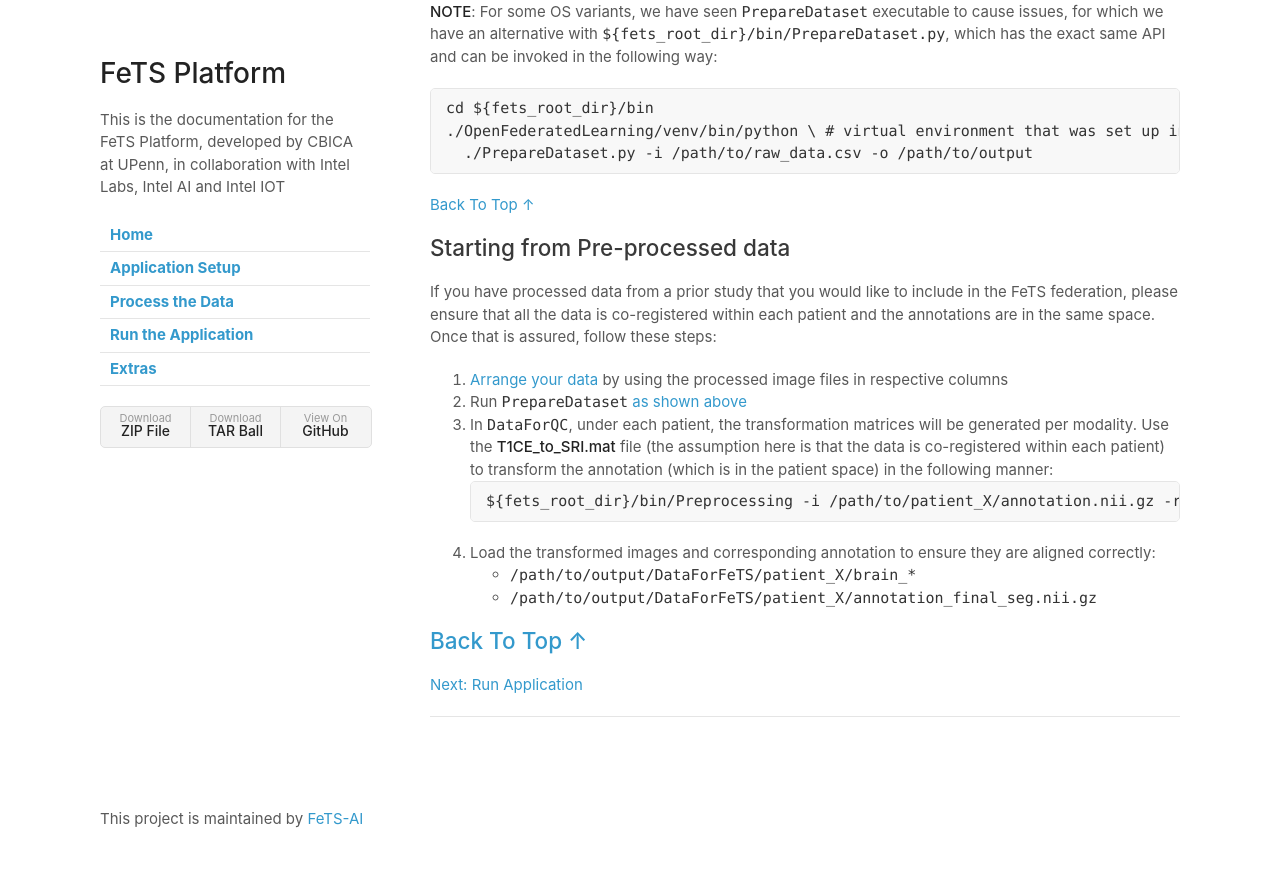
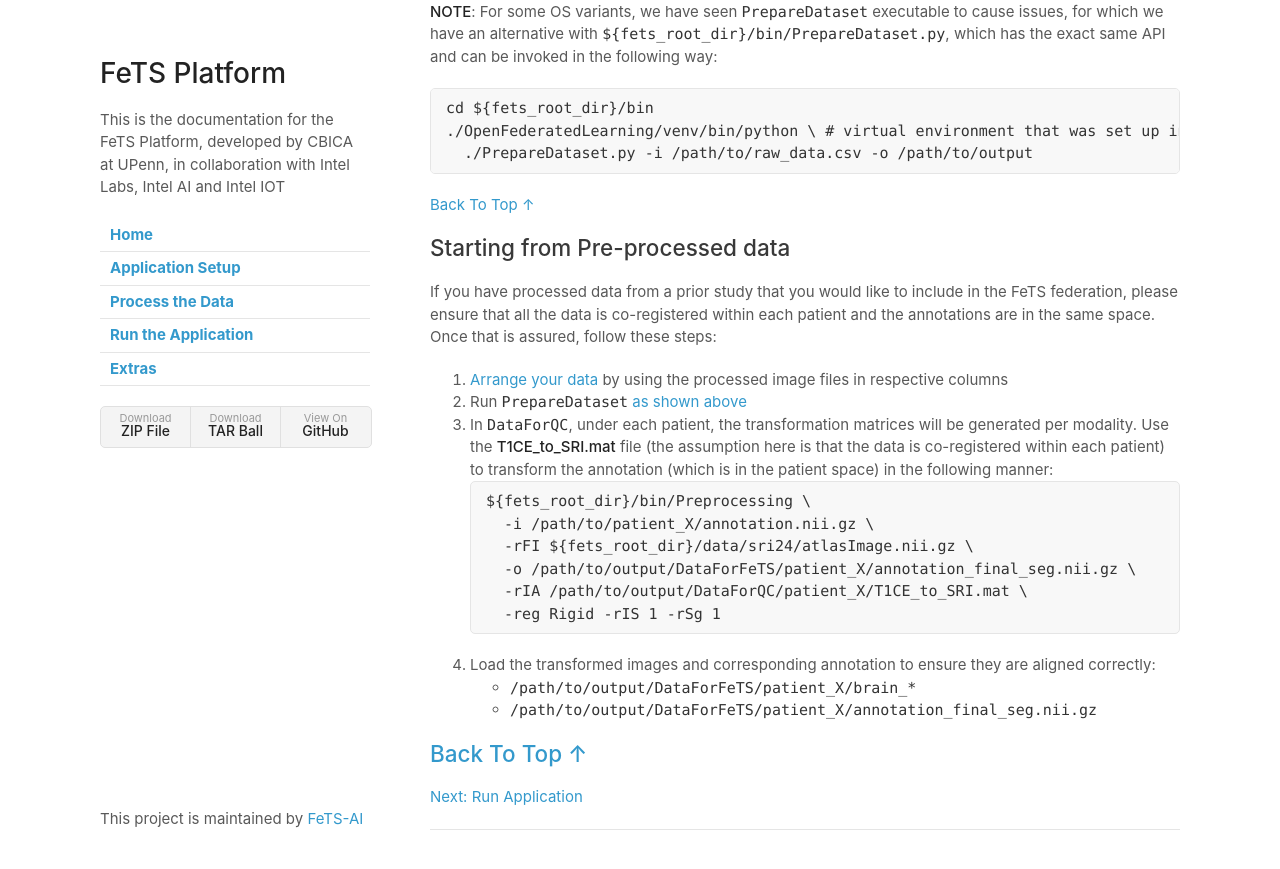
Before and after one commit to FeTS-AI/Front-End, a Jekyll site: the page built from docs/process_data.md, in a window 1280 px wide and 900 px high, scrolled down 2783 px. Shown: the top 869 px of the window. Built offline with Jekyll 4.4.1, drawn with Linux system fonts in a browser that asks for light colours; our own code applies the rules of GitHub Pages for plain Markdown files.

Commit message:
Update process_data.md

````diff
--- a/docs/process_data.md
+++ b/docs/process_data.md
@@ -131,7 +131,12 @@
 2. Run `PrepareDataset` [as shown above](#pre-processing)
 3. In `DataForQC`, under each patient, the transformation matrices will be generated per modality. Use the **T1CE_to_SRI.mat** file (the assumption here is that the data is co-registered within each patient) to transform the annotation (which is in the patient space) in the following manner:
 ```bash
-${fets_root_dir}/bin/Preprocessing -i /path/to/patient_X/annotation.nii.gz -rFI ${fets_root_dir}/data/sri24/atlasImage.nii.gz -o /path/to/output/DataForFeTS/patient_X/annotation_final_seg.nii.gz -reg Rigid -rIS 1 -rIA /path/to/output/DataForQC/patient_X/T1CE_to_SRI.mat -rSg 1
+${fets_root_dir}/bin/Preprocessing \
+  -i /path/to/patient_X/annotation.nii.gz \
+  -rFI ${fets_root_dir}/data/sri24/atlasImage.nii.gz \
+  -o /path/to/output/DataForFeTS/patient_X/annotation_final_seg.nii.gz \
+  -rIA /path/to/output/DataForQC/patient_X/T1CE_to_SRI.mat \
+  -reg Rigid -rIS 1 -rSg 1
 ```
 4. Load the transformed images and corresponding annotation to ensure they are aligned correctly:
   - `/path/to/output/DataForFeTS/patient_X/brain_*`
````
